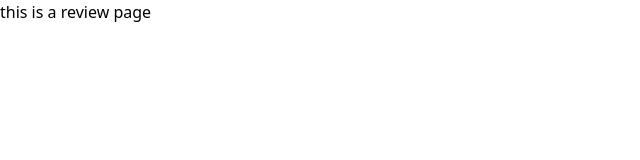
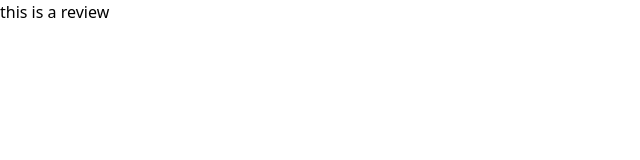
Before and after one commit to igorntwari/portfolio, a React (Create React App) app: page /Reviews in a window 1280 px wide. Shown: the top 160 px of the page, without its empty margins (0-640 px from the left). Built offline with nearby package versions, Linux system fonts and the light colour scheme.

Commit message:
feat: added changes

```diff
--- a/src/pages/MorePage.tsx
+++ b/src/pages/MorePage.tsx
@@ -2,7 +2,7 @@ import React from "react";
 function MorePage() {
   return (
     <div>
-     <h1>this is a review page</h1>
+     <h1>this is a review</h1>
     </div>
   );
 }
```
